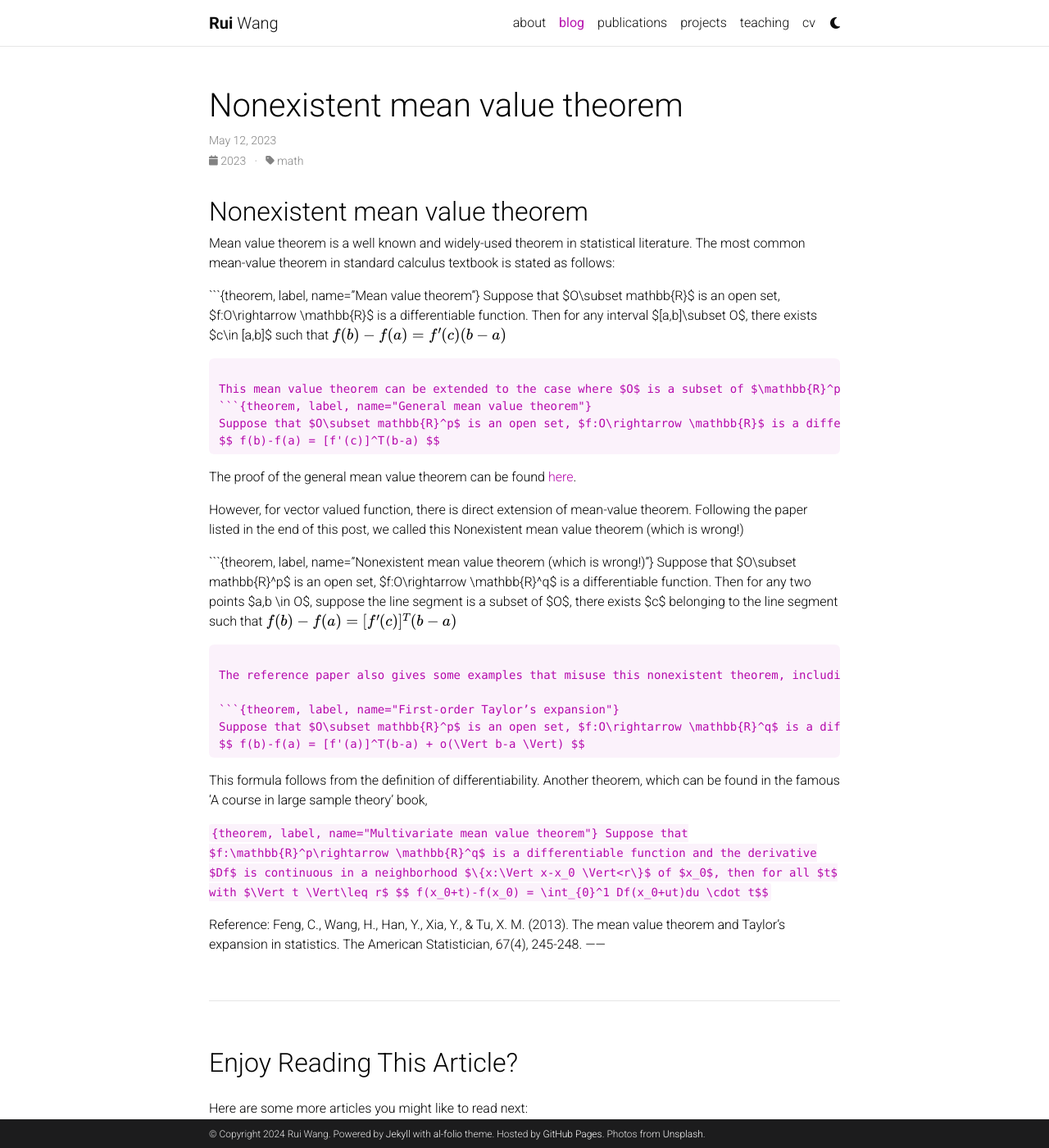
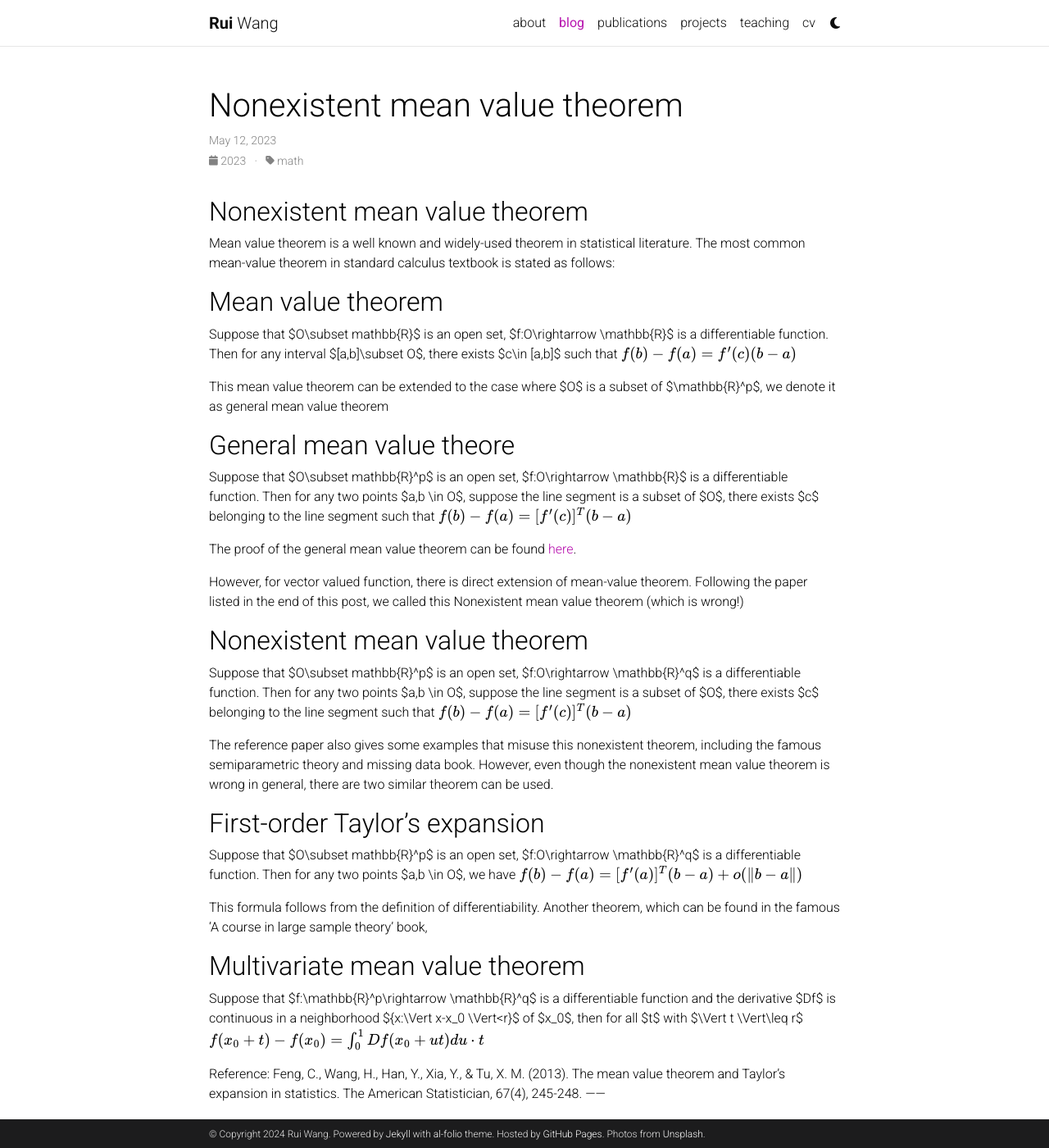
Before and after one commit to wangrui24/wangrui, a Jekyll site: the page built from _posts/2023-08-05-mean_value.md, in a window 1280 px wide and 1400 px high. Shown: the whole window at 82% size. Built offline with Jekyll 4.4.1, drawn with Linux system fonts in a browser that asks for light colours; comment, search, counter and statistics services are not loaded; a style sheet for code colours, icons or effects is not loaded.

Commit message:
Update 2023-08-05-mean_value.md

````diff
--- a/_posts/2023-08-05-mean_value.md
+++ b/_posts/2023-08-05-mean_value.md
@@ -11,38 +11,39 @@ related_posts: true
 
 Mean value theorem is a well known and widely-used theorem in statistical literature. The most common mean-value theorem in standard calculus textbook is stated as follows:
 
-```{theorem, label, name="Mean value theorem"}
+## Mean value theorem
+
 Suppose that $O\subset mathbb{R}$ is an open set, $f:O\rightarrow \mathbb{R}$ is a differentiable function. Then for any interval $[a,b]\subset O$, there exists $c\in [a,b]$ such that
 $$ f(b)-f(a) = f'(c)(b-a) $$
-```
+
 
 This mean value theorem can be extended to the case where $O$ is a subset of $\mathbb{R}^p$, we denote it as general mean value theorem
-```{theorem, label, name="General mean value theorem"}
+## General mean value theore
 Suppose that $O\subset mathbb{R}^p$ is an open set, $f:O\rightarrow \mathbb{R}$ is a differentiable function. Then for any two points $a,b \in O$, suppose the line segment is a subset of $O$, there exists $c$ belonging to the line segment such that
 $$ f(b)-f(a) = [f'(c)]^T(b-a) $$
-```
+
 The proof of the general mean value theorem can be found [here]([https://link-url-here.org](http://www.math.toronto.edu/courses/mat237y1/20199/notes/Chapter2/S2.4.html)http://www.math.toronto.edu/courses/mat237y1/20199/notes/Chapter2/S2.4.html).
 
 However, for vector valued function, there is direct extension of mean-value theorem. Following the paper listed in the end of this post, we called this Nonexistent mean value theorem (which is wrong!)
 
 
-```{theorem, label, name="Nonexistent mean value theorem (which is wrong!)"}
+## Nonexistent mean value theorem
 Suppose that $O\subset mathbb{R}^p$ is an open set, $f:O\rightarrow \mathbb{R}^q$ is a differentiable function. Then for any two points $a,b \in O$, suppose the line segment is a subset of $O$, there exists $c$ belonging to the line segment such that
 $$ f(b)-f(a) = [f'(c)]^T(b-a) $$
-```
+
 
 The reference paper also gives some examples that misuse this nonexistent theorem, including the famous semiparametric theory and missing data book. However, even though the nonexistent mean value theorem is wrong in general, there are two similar theorem can be used.
 
-```{theorem, label, name="First-order Taylor’s expansion"}
+## First-order Taylor’s expansion
 Suppose that $O\subset mathbb{R}^p$ is an open set, $f:O\rightarrow \mathbb{R}^q$ is a differentiable function. Then for any two points $a,b \in O$, we have
 $$ f(b)-f(a) = [f'(a)]^T(b-a) + o(\Vert b-a \Vert) $$
-```
+
 This formula follows from the definition of differentiability. Another theorem, which can be found in the famous 'A course in large sample theory' book,
 
-```{theorem, label, name="Multivariate mean value theorem"}
+## Multivariate mean value theorem
 Suppose that  $f:\mathbb{R}^p\rightarrow \mathbb{R}^q$ is a differentiable function and the derivative $Df$ is continuous in a neighborhood $\{x:\Vert x-x_0 \Vert<r\}$ of $x_0$, then for all $t$ with $\Vert t \Vert\leq r$
 $$ f(x_0+t)-f(x_0) = \int_{0}^1 Df(x_0+ut)du \cdot t$$
-```
+
 
 
 Reference:
````
